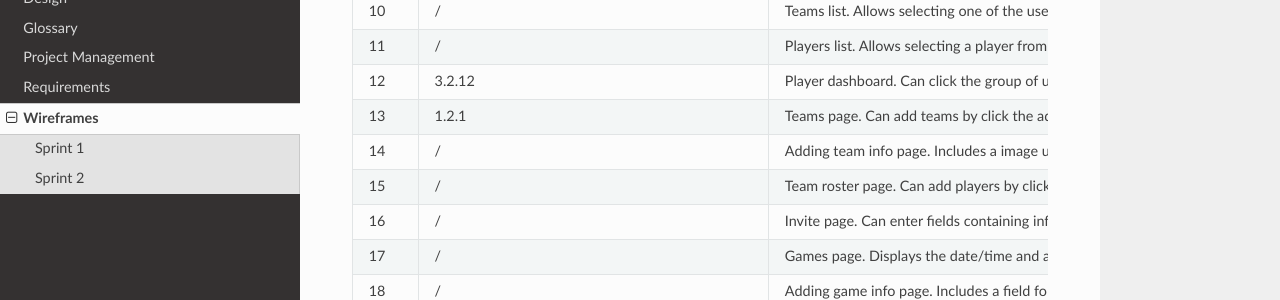
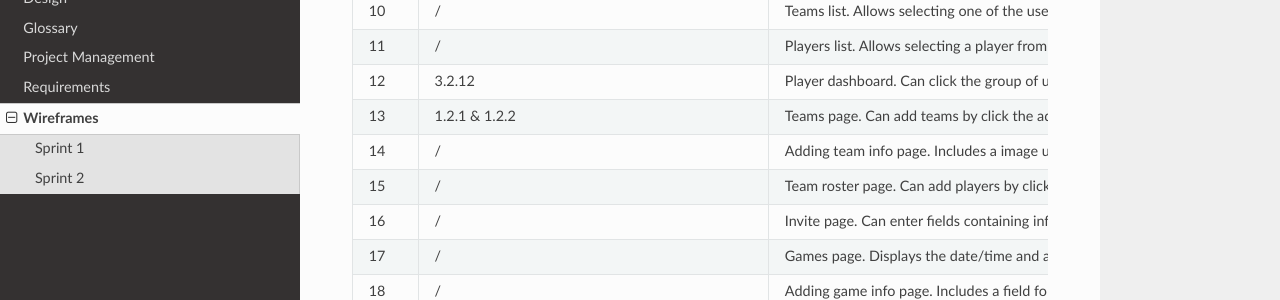
Before and after one commit to TaylorZowtuk/measure-what-matters, an MkDocs documentation site: the page built from docs/docs/wireframes.md, in a window 1280 px wide and 900 px high, scrolled down 470 px. Shown: the part 151-451 px from the top of the window. Built offline with MkDocs 1.6.1, drawn with Linux system fonts in a browser that asks for light colours; nearby versions of some CDN libraries.

Commit message:
Update wireframe and its description

```diff
--- a/docs/docs/wireframes.md
+++ b/docs/docs/wireframes.md
@@ -16,7 +16,7 @@
 10 | / | Teams list. Allows selecting one of the users registered teams.
 11 | / | Players list. Allows selecting a player from the previously specified teams roster.
 12 | 3.2.12 | Player dashboard. Can click the group of users icon to return to the team dashboard. Same reporting functionality as described in view 4 but specific to the selected user rather than to a team.
-13 | 1.2.1 | Teams page. Can add teams by click the add icon. Can link teams from other team management apps by click the link icon.
+13 | 1.2.1 & 1.2.2 | Teams page. Can add teams by click the add icon. Can link teams from other team management apps by click the link icon. Can click on a team to navigate to that teams dashboard.
 14 | / | Adding team info page. Includes a image upload for the team logo. Includes input field for team name. Could have fields for other inputs. Includes a button to navigate to the next step of team creation.
 15 | / | Team roster page. Can add players by clicking the add icon. Can remove previously added players from the roster by clicking an associated minus icon. Button to submit and finalize the team.
 16 | / | Invite page. Can enter fields containing information for the player to be invited. One field to enter the email where the invite should be sent. A submit button to send the invite.
```
Also changed, not shown: docs/images/design/wireframe/wireframe_1.png, 1 other file.
